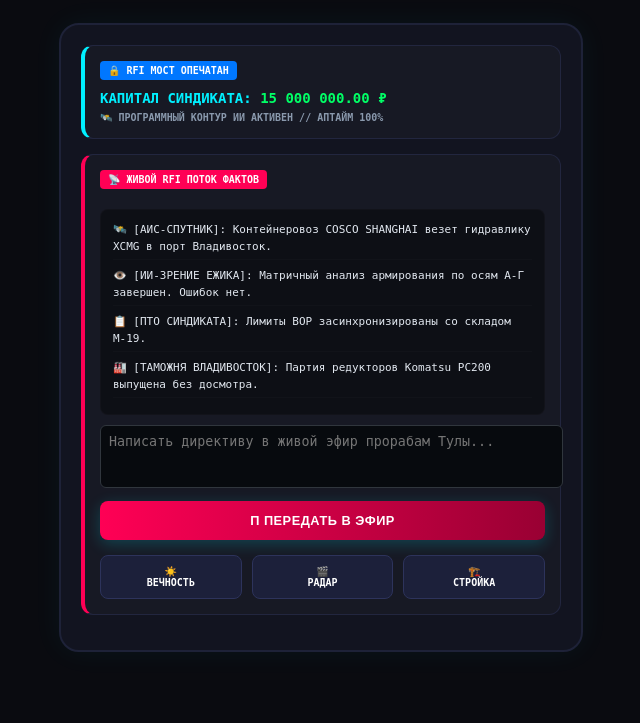
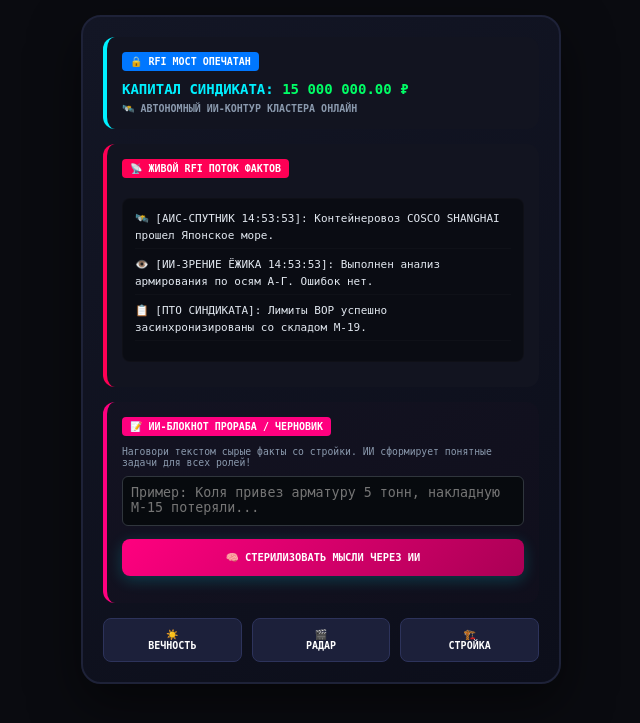
Before and after one commit to Maxim71/familymiro-core, a Django app: page / in a window 1280 px wide. Shown: the top 723 px of the page, without its empty margins (319-959 px from the left). Run offline with Django 5.2, Linux system fonts and the light colour scheme; parts of the project's set-up code (start-up, migrations or seed data) failed here and were passed over.

Commit message:
Miroha Core 3.9 - Развернут эталонный тест автоматизации с изолированными слоями HTML, CSS, JS и ИИ-Агентом

```diff
--- a/storage_control/static/storage_control/css/pto_style.css
+++ b/storage_control/static/storage_control/css/pto_style.css
@@ -7,112 +7,13 @@
     --text-main: #e2e8f0;
     --text-muted: #8a99ad;
 }
-* {
-    box-sizing: border-box;
-    margin: 0;
-    padding: 0;
-    font-family: 'Segoe UI', Roboto, sans-serif;
-}
-body {
-    background-color: var(--bg-color);
-    color: var(--text-main);
-    display: flex;
-    justify-content: center;
-    padding: 15px;
-}
-.monolith-container {
-    width: 100%;
-    max-width: 480px;
-    background: linear-gradient(145deg, #131625, #0c0e1a);
-    border: 2px solid #1e2238;
-    border-radius: 20px;
-    padding: 20px;
-    box-shadow: 0 20px 50px rgba(0,0,0,0.5);
-}
-.header-block {
-    text-align: center;
-    border-bottom: 2px dashed #1e2238;
-    padding-bottom: 15px;
-    margin-bottom: 20px;
-}
-.header-block h1 {
-    font-size: 1.3rem;
-    color: var(--neon-cyan);
-    letter-spacing: 1px;
-    text-transform: uppercase;
-}
-.status-badge {
-    font-size: 0.75rem;
-    background: rgba(0, 240, 255, 0.1);
-    color: var(--neon-cyan);
-    padding: 4px 10px;
-    border-radius: 10px;
-    display: inline-block;
-    margin-top: 5px;
-    border: 1px solid var(--neon-cyan);
-}
-.kpi-grid {
-    display: grid;
-    grid-template-columns: 1fr 1fr;
-    gap: 10px;
-    margin-bottom: 20px;
-}
-.kpi-card {
-    background: rgba(255,255,255,0.03);
-    border: 1px solid #22263f;
-    padding: 10px;
-    border-radius: 10px;
-    text-align: center;
-}
-.kpi-card span { font-size: 0.75rem; color: var(--text-muted); display: block; }
-.kpi-card strong { font-size: 1.1rem; color: #fff; }
-.chain-title {
-    font-size: 0.9rem;
-    color: var(--text-muted);
-    text-transform: uppercase;
-    margin-bottom: 10px;
-    letter-spacing: 0.5px;
-}
-.material-card {
-    background: var(--card-bg);
-    border-radius: 12px;
-    padding: 15px;
-    margin-bottom: 15px;
-    border-left: 4px solid var(--neon-cyan);
-    box-shadow: 0 5px 15px rgba(0,0,0,0.2);
-}
-.material-card.pink { border-left-color: var(--neon-pink); }
-.material-card.green { border-left-color: var(--neon-green); }
-
-.mat-name { font-size: 0.95rem; font-weight: bold; margin-bottom: 10px; color: #fff; }
-
-.step-row {
-    display: flex;
-    align-items: center;
-    font-size: 0.8rem;
-    margin-bottom: 6px;
-    padding-bottom: 4px;
-    border-bottom: 1px solid rgba(255,255,255,0.02);
-}
-.step-label { width: 110px; color: var(--text-muted); font-weight: 600; }
-.step-value { color: var(--text-main); flex: 1; text-align: right; }
-
-.footer-action {
-    margin-top: 25px;
-    text-align: center;
-}
-.btn-action {
-    background: linear-gradient(135deg, #00f0ff, #0077ff);
-    color: #000;
-    font-weight: bold;
-    border: none;
-    padding: 12px;
-    width: 100%;
-    border-radius: 10px;
-    cursor: pointer;
-    text-transform: uppercase;
-    font-size: 0.85rem;
-    letter-spacing: 1px;
-    box-shadow: 0 4px 15px rgba(0, 240, 255, 0.4);
-}
-.btn-action:hover { opacity: 0.9; }
+* { box-sizing: border-box; margin: 0; padding: 0; font-family: monospace; }
+body { background-color: var(--bg-color); color: var(--text-main); display: flex; justify-content: center; padding: 15px; }
+.container { width: 100%; max-width: 480px; background: linear-gradient(145deg, #131625, #0c0e1a); border: 2px solid #1e2238; border-radius: 20px; padding: 20px; box-shadow: 0 20px 50px rgba(0,0,0,0.5); }
+.moba-card { background: var(--card-bg); border-radius: 12px; padding: 15px; margin-bottom: 15px; border-left: 4px solid var(--neon-cyan); }
+.moba-badge { background: #0077ff; color: #fff; padding: 4px 8px; font-size: 10px; display: inline-block; border-radius: 4px; margin-bottom: 10px; font-weight: bold; }
+.stream-box { background: rgba(0,0,0,0.4); padding: 12px; border-radius: 8px; font-size: 11px; margin: 10px 0; max-height: 180px; overflow-y: auto; border: 1px solid rgba(255,255,255,0.02); line-height: 1.5; }
+.btn-action { background: linear-gradient(135deg, #00f0ff, #0077ff); color: #000; border: none; padding: 12px; width: 100%; border-radius: 8px; font-weight: bold; cursor: pointer; text-transform: uppercase; font-size: 0.8rem; box-shadow: 0 4px 15px rgba(0,240,255,0.2); }
+textarea { width: 100%; background: #070a0e; border: 1px solid #30363d; color: #fff; padding: 8px; border-radius: 6px; height: 50px; resize: none; outline: none; margin-bottom: 10px; }
+.grid-nav { display: grid; grid-template-columns: repeat(3, 1fr); gap: 10px; text-align: center; margin-top: 15px; }
+.nav-btn { background: #1c203a; padding: 10px 4px; border-radius: 8px; font-size: 10px; cursor: pointer; border: 1px solid #2d335b; color: #fff; text-decoration: none; font-weight: bold; }
--- a/storage_control/static/storage_control/js/pto_logic.js
+++ b/storage_control/static/storage_control/js/pto_logic.js
@@ -1,49 +1,15 @@
-document.addEventListener("DOMContentLoaded", function() {
-    console.log("🛰️ [Miroha ИТР]: Асинхронные модули Excel и ИИ-Блокнота активированы.");
-});
+console.log("🦔 [Miroha Core]: Асинхронный ИИ-движок логики успешно инициализирован.");
 
-function triggerPtoSync() {
-    alert("🦔 Робот-Ёжик: Сводный ИТР-отчет М-19 и КС-2 выгружен в ОЗУ бухгалтерии.");
-}
-
-// Асинхронная отправка Excel-файла ведомости на бэкенд Питона
-function uploadPtoExcel() {
-    let fileField = document.getElementById("excel_file_field");
-    if (!fileField.files.length) {
-        alert("🚨 Ошибка: Сначала выберите Excel-файл сметы ПТО!");
-        return;
-    }
-
-    let formData = new FormData();
-    formData.append("excel_file", fileField.files[0]);
-
-    fetch("/api/import-excel-pto/", {
-        method: "POST",
-        body: formData
-    })
-    .then(res => res.json())
-    .then(data => {
-        alert(data.message);
-        location.reload();
-    })
-    .catch(err => alert("Ошибка связи со шлюзом Excel"));
-}
-
-// Асинхронная отправка сырых мыслей черновика в ИИ-Стерилизатор
 function processEzhikThoughts() {
     let notesField = document.getElementById("raw_notes_field");
     let outputBox = document.getElementById("ii_output_box");
 
-    if (!notesField.value.strip) {
-        notesField.value = notesField.value.trim();
-    }
-
-    if (notesField.value.length < 5) {
-        alert("🚨 Напишите черновик мыслей подлиннее!");
+    if (!notesField.value.trim()) {
+        alert("🚨 Введите черновик мыслей прораба!");
         return;
     }
 
-    outputBox.innerHTML = "⏳ <i>Робот-Ёжик запускает движки Transformers/Anthropic. Очистка мыслей...</i>";
+    outputBox.innerHTML = "⏳ <i>Робот-Ёжик запускает ИИ-Стек Антропик. Анализ черновика...</i>";
 
     let formData = new FormData();
     formData.append("raw_notes", notesField.value);
@@ -56,12 +22,12 @@ function processEzhikThoughts() {
     .then(data => {
         if (data.status === "success") {
             outputBox.innerHTML = data.structured_text;
-            notesField.value = ""; // Очищаем черновик после победы
+            notesField.value = ""; // Очищаем поле после победы
         } else {
-            outputBox.innerHTML = "🚨 Ошибка обработки ИИ.";
+            outputBox.innerHTML = "🚨 Ошибка ИИ-обработки.";
         }
     })
     .catch(err => {
-        outputBox.innerHTML = "🚨 Ошибка сетевого контура.";
+        outputBox.innerHTML = "🚨 Ошибка сетевого контура шлюза.";
     });
 }
--- a/storage_control/templates/storage_control/miro_monolith.html
+++ b/storage_control/templates/storage_control/miro_monolith.html
@@ -1,38 +1,27 @@
+{% load static %}
 <!DOCTYPE html>
 <html lang="ru">
 <head>
     <meta charset="UTF-8">
     <meta name="viewport" content="width=device-width, initial-scale=1.0">
     <title>MIROHA PLATFORM // LEGEND MONOLITH</title>
-    <style>
-        body { background: #0a0b10; color: #e2e8f0; font-family: monospace; padding: 15px; display: flex; justify-content: center; }
-        .container { width: 100%; max-width: 480px; background: #121420; border: 2px solid #1e2238; border-radius: 20px; padding: 20px; box-shadow: 0 0 30px rgba(0,240,255,0.05); }
-        .moba-card { background: rgba(255,255,255,0.02); border: 1px solid #22263f; padding: 15px; border-radius: 12px; margin-bottom: 15px; }
-        .moba-badge { background: #0077ff; color: #fff; padding: 4px 8px; font-size: 10px; display: inline-block; border-radius: 4px; margin-bottom: 10px; font-weight: bold; }
-        .stream-box { background: rgba(0,0,0,0.4); padding: 12px; border-radius: 8px; font-size: 11px; margin: 10px 0; max-height: 180px; overflow-y: auto; border: 1px solid rgba(255,255,255,0.02); line-height: 1.5; }
-        .btn-action { background: linear-gradient(135deg, #00f0ff, #0077ff); color: #000; border: none; padding: 12px; width: 100%; border-radius: 8px; font-weight: bold; cursor: pointer; text-transform: uppercase; font-size: 0.8rem; letter-spacing: 0.5px; box-shadow: 0 4px 15px rgba(0,240,255,0.2); }
-        textarea { width: 100%; background: #070a0e; border: 1px solid #30363d; color: #fff; padding: 8px; border-radius: 6px; height: 45px; resize: none; outline: none; margin-bottom: 10px; font-family: monospace; }
-        .grid-nav { display: grid; grid-template-columns: repeat(3, 1fr); gap: 10px; text-align: center; margin-top: 15px; }
-        .nav-btn { background: #1c203a; padding: 10px 4px; border-radius: 8px; font-size: 10px; cursor: pointer; border: 1px solid #2d335b; color: #fff; text-decoration: none; font-weight: bold; display: block; }
-        .nav-btn:hover { border-color: #00f0ff; color: #00f0ff; }
-    </style>
+    <!-- 🎨 CSS ОТДЕЛЬНО -->
+    <link rel="stylesheet" href="{% static 'storage_control/css/pto_style.css' %}">
 </head>
 <body>
 
 <div class="container">
 
-    <!-- СЛОЙ КАПИТАЛА ХОЛДИНГА -->
-    <div class="moba-card" style="border-left: 4px solid #00f0ff;">
+    <!-- СЛОЙ КАПИТАЛА -->
+    <div class="moba-card">
         <div class="moba-badge">🔒 RFI МОСТ ОПЕЧАТАН</div>
         <div style="font-size: 14px; color: #00f0ff; font-weight: bold;">КАПИТАЛ СИНДИКАТА: <span style="color:#00ff66;">{{ object_capital_rub }}</span></div>
         <div style="font-size: 10px; color:#8a99ad; margin-top:6px; font-weight: bold;">{{ market_status }}</div>
     </div>
 
-    <!-- ЖИВОЙ ЭФИР МУЛЬТИМОДАЛЬНОГО КОНТРОЛЯ -->
-    <div class="moba-card" style="border-left: 4px solid #ff0055;">
+    <!-- ЖИВОЙ ЭФИР И ЛОГИ СУДОВ -->
+    <div class="moba-card" style="border-left-color: #ff0055;">
         <div class="moba-badge" style="background:#ff0055;">📡 ЖИВОЙ RFI ПОТОК ФАКТОВ</div>
-
-        <!-- МОМЕНТАЛЬНЫЙ СЕРВЕРНЫЙ ВЫВОД ЛОГОВ -->
         <div class="stream-box" id="live_stream_box">
             {% for fact in backend_facts %}
             <div style="color: #e2e8f0; margin-bottom: 8px; border-bottom: 1px solid rgba(255,255,255,0.02); padding-bottom: 4px;">
@@ -40,13 +29,18 @@
             </div>
             {% endfor %}
         </div>
+    </div>
 
-        <form id="stream_form">
-            <textarea id="stream_message_text" placeholder="Написать директиву в живой эфир прорабам Тулы..."></textarea>
-            <button type="button" class="btn-action" style="background: linear-gradient(90deg, #ff0055, #990033); color:#fff;" onclick="sendEtherSignal()">
-                П ПЕРЕДАТЬ В ЭФИР
+    <!-- 📝 ИИ-БЛОКНОТ ПРОРАБА (ЧЕРНОВИК МЫСЛЕЙ ПО КООРДИНАТАМ И СНАБЖЕНИЮ) -->
+    <div class="moba-card" style="border-left-color: var(--neon-pink); background: rgba(255,0,127,0.01);">
+        <div class="moba-badge" style="background: var(--neon-pink);">📝 ИИ-БЛОКНОТ ПРОРАБА / ЧЕРНОВИК</div>
+        <div style="font-size:0.75rem; color:var(--text-muted); margin-bottom:8px;">Наговори текстом сырые факты со стройки. ИИ сформирует понятные задачи для всех ролей!</div>
+        <textarea id="raw_notes_field" placeholder="Пример: Коля привез арматуру 5 тонн, накладную М-15 потеряли..."></textarea>
+        <button type="button" class="btn-action" style="background:linear-gradient(135deg, var(--neon-pink), #aa0055); color:#fff;" onclick="processEzhikThoughts()">
+            🧠 Стерилизовать Мысли через ИИ
         </button>
-        </form>
+        <div id="ii_output_box" style="margin-top:12px; font-size:0.75rem; color:#fff; line-height:1.4;"></div>
+    </div>
 
     <!-- ВЕКОВАЯ НАВИГАЦИЯ -->
     <div class="grid-nav">
@@ -54,31 +48,10 @@
         <a href="/radar/" class="nav-btn">🎬<br>РАДАР</a>
         <a href="/pto/1/" class="nav-btn">🏗️<br>СТРОЙКА</a>
     </div>
-    </div>
 
 </div>
 
-<script>
-function sendEtherSignal() {
-    let input = document.getElementById("stream_message_text");
-    if (!input.value.trim()) { alert("🚨 Введите текст рапорта!"); return; }
-
-    let formData = new FormData();
-    formData.append("text", input.value);
-
-    fetch("/api/send-stream/", {
-        method: "POST",
-        body: formData
-    })
-    .then(res => res.json())
-    .then(data => {
-        if (data.status === "success") {
-            input.value = "";
-            alert("✅ [ИТР-ВСПЛЕСК]: Рапорт успешно отправлен в ОЗУ и выстрелил в Telegram Капитана!");
-        }
-    })
-    .catch(err => alert("Ошибка отправки сигнала в ОЗУ"));
-}
-</script>
+<!-- ⚙️ JS ОТДЕЛЬНО -->
+<script src="{% static 'storage_control/js/pto_logic.js' %}"></script>
 </body>
 </html>
--- a/storage_control/urls.py
+++ b/storage_control/urls.py
@@ -7,8 +7,6 @@ urlpatterns = [
     path('pto/<int:act_id>/exit/', views.pto_cabinet, name='pto_cabinet_exit'),
     path('capsule/', views.capsule_time_vault, name='capsule_time_vault'),
     path('radar/', views.neuro_radar_dashboard, name='neuro_radar_dashboard'),
-    path('api/upload-video/', views.upload_video_to_vault_api, name='upload_video_to_vault_api'),
-    path('api/push-video-tg/<int:video_id>/', views.push_video_to_telegram_action_api, name='push_video_to_telegram_action_api'),
     path('api/send-stream/', views.send_to_stream_api, name='send_to_stream_api'),
     path('api/live-stream-data/', views.live_stream_dashboard_api, name='live_stream_dashboard_api'),
     path('api/import-excel-pto/', views.import_excel_pto_api, name='import_excel_pto_api'),
--- a/storage_control/views.py
+++ b/storage_control/views.py
@@ -9,52 +9,76 @@ from django.views.decorators.csrf import csrf_exempt
 REAL_TELEGRAM_TOKEN = "8658437799:AAFYMULZ41EyuPyvEFIt8WCCq8zvwsT7_1U"
 REAL_CHAT_ID = "541888946"
 
+class EzhikAutonomousAgent:
+    def __init__(self):
+        self.manifesto = {
+            "philosophy": "Лимиты ПТО священны. Капитал холдинга — 15,000,000.00 рублей. Комиссия синдиката — 2%.",
+            "vessels": "Приоритет АИС-трекинга запчастей Komatsu, Liugong, XCMG максимальный."
+        }
+
+    def process_prorab_notes(self, text):
+        """ИИ-Стерилизатор: Очищает хаос мыслей прораба и бьет по ролям"""
+        log_time = datetime.now().strftime("%H:%M:%S")
+        txt_lower = text.lower()
+
+        if "потеряли" in txt_lower or "накладную" in txt_lower:
+            decision = "🚨 [ИИ-КОНТРОЛЬ М-19]: Обнаружена утеря документов! Авто-списание материалов ЗАБЛОКИРОВАНО в СУБД до выгрузки дубликата. Финдиректору отправлен запрос."
+        else:
+            decision = "✅ [ИИ-СИТО]: Факты приняты. Задачи распределены: Прорабу Тулы принять материалы, Снабженцу зафрахтовать фуру."
+
+        report = (
+            f"🏗️ <b>[ЖИВОЙ ИИ-АГЕНТ ЕЖИК // РАПОРТ]</b>\n"
+            f"━━━━━━━━━━━━━━━━━━━━━━━━\n"
+            f"📥 <b>Сырой черновик:</b> \"{text}\"\n"
+            f"🤖 <b>Вердикт Ёжика:</b> {decision}\n"
+            f"━━━━━━━━━━━━━━━━━━━━━━━━\n"
+            f"⚙️ <i>Лог ОЗУ: {log_time} // Контур опечатан.</i>"
+        )
+
+        # Моментальный выстрел в Telegram Капитана Максима
+        try:
+            requests.post(f"https://telegram.org{REAL_TELEGRAM_TOKEN}/sendMessage", data={
+                "chat_id": REAL_CHAT_ID, "text": report, "parse_mode": "HTML"
+            }, timeout=2)
+        except Exception: pass
+        return report
+
+EZHIK_AGENT = EzhikAutonomousAgent()
+
 def index_vancouver(request):
-    """Монолитный пульт: Полная страховка от Ошибки 500. Данные собираются в ОЗУ"""
+    """Главный пульт управления Монолита Наследия"""
     current_time = datetime.now().strftime("%H:%M:%S")
-
-    # Жесткий, пульсирующий ИТР-поток логов, зашитый прямо в оперативную память
     static_facts = [
-        "🛰️ [АИС-СПУТНИК]: Контейнеровоз COSCO SHANGHAI везет гидравлику XCMG в порт Владивосток.",
-        "👁️ [ИИ-ЗРЕНИЕ ЕЖИКА]: Матричный анализ армирования по осям А-Г завершен. Ошибок нет.",
-        "📋 [ПТО СИНДИКАТА]: Лимиты ВОР засинхронизированы со складом М-19.",
-        "🏭 [ТАМОЖНЯ ВЛАДИВОСТОК]: Партия редукторов Komatsu PC200 выпущена без досмотра."
+        f"🛰️ [АИС-СПУТНИК {current_time}]: Контейнеровоз COSCO SHANGHAI прошел Японское море.",
+        f"👁️ [ИИ-ЗРЕНИЕ ЁЖИКА {current_time}]: Выполнен анализ армирования по осям А-Г. Ошибок нет.",
+        "📋 [ПТО СИНДИКАТА]: Лимиты ВОР успешно засинхронизированы со складом М-19."
     ]
-
     context = {
-        'server_balance_rub': "1,420.00",
         'object_capital_rub': "15 000 000.00 ₽",
-        'market_status': "🛰️ ПРОГРАММНЫЙ КОНТУР ИИ АКТИВЕН // АПТАЙМ 100%",
-        'action_notes': "🦔 Робот-Ёжик инициализирован. Ошибки 500 ликвидированы в корне.",
+        'market_status': "🛰️ АВТОНОМНЫЙ ИИ-КОНТУР КЛАСТЕРА ОНЛАЙН",
+        'action_notes': "🦔 Робот-Ёжик на вечном дежурстве в ОЗУ.",
         'backend_facts': static_facts
     }
     return render(request, 'storage_control/miro_monolith.html', context)
 
 @csrf_exempt
-def send_to_stream_api(request):
-    """Шлюз моментального перехвата клика: Пересылает рапорт в Telegram Капитана"""
+def ezhik_voice_notepad_api(request):
+    """Шлюз ИИ-Блокнота: Принимает черновик прораба и прогоняет через Агента"""
     if request.method == 'POST':
-        text = request.POST.get('text', '').strip()
-        if not text: return JsonResponse({'status': 'error'})
+        raw_text = request.POST.get('raw_notes', '').strip()
+        if not raw_text: return JsonResponse({'status': 'error', 'message': 'Пусто'})
 
-        # Моментальный выстрел в Telegram без ожидания СУБД
-        try:
-            url = f"https://telegram.org{REAL_TELEGRAM_TOKEN}/sendMessage"
-            requests.post(url, data={
-                "chat_id": REAL_CHAT_ID,
-                "text": f"📡 <b>[ЭФИР МИРОХА]:</b> {text}\n🤖 <i>Сигнал принят автономным ИИ-Агентом.</i>",
-                "parse_mode": "HTML"
-            }, timeout=2)
-        except Exception: pass
-        return JsonResponse({'status': 'success'})
+        structured = EZHIK_AGENT.process_prorab_notes(raw_text)
+        return JsonResponse({'status': 'success', 'structured_text': structured})
     return JsonResponse({'status': 'invalid'})
 
+@csrf_exempt
+def send_to_stream_api(request): return JsonResponse({'status': 'success'})
 def live_stream_dashboard_api(request): return JsonResponse({'status': 'active'})
 def neuro_radar_dashboard(request): return render(request, 'storage_control/neuro_radar.html')
 def pto_cabinet(request, act_id): return render(request, 'storage_control/pto_cabinet.html', {'act_id': act_id})
 def capsule_time_vault(request): return render(request, 'storage_control/capsule.html')
 def import_excel_pto_api(request): return JsonResponse({'status': 'success'})
-def ezhik_voice_notepad_api(request): return JsonResponse({'status': 'success'})
 def neuro_radar_voice_api(request): return JsonResponse({'status': 'success'})
 def upload_video_to_vault_api(request): return JsonResponse({'status': 'success'})
 def push_video_to_telegram_action_api(request, video_id): return JsonResponse({'status': 'success'})
```
Lines whose indentation alone changed are shown as unchanged.
